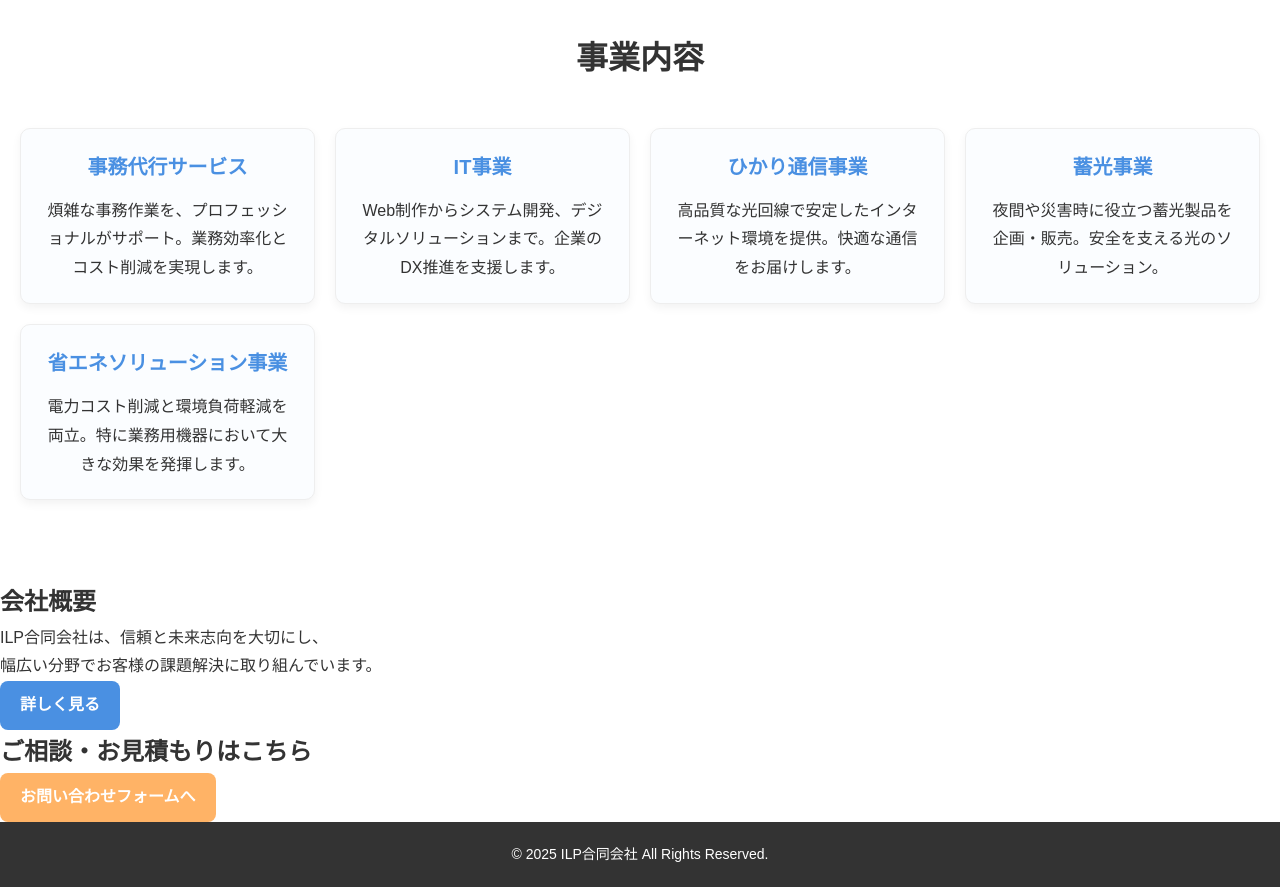
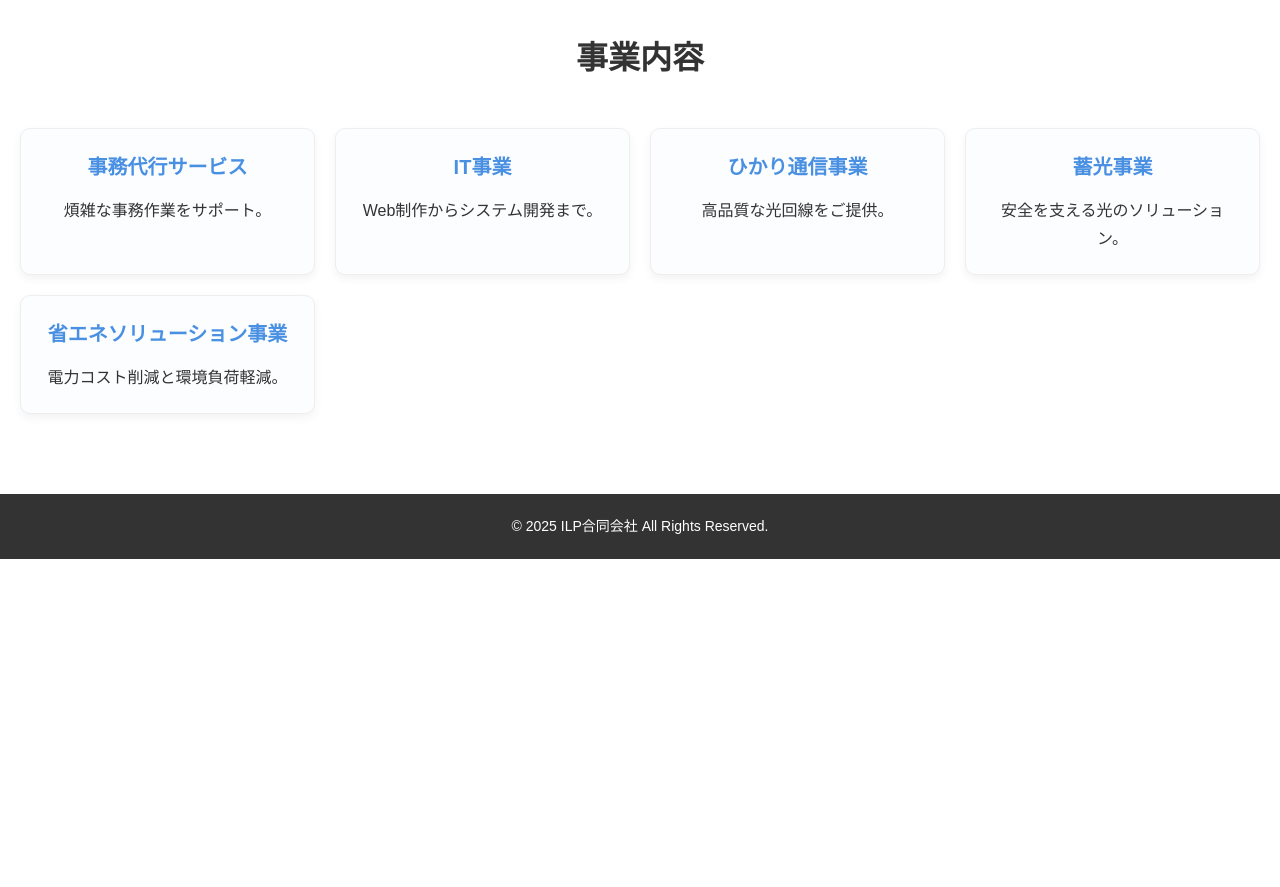
Before and after one commit to sakiko-22/ilp-website, a plain HTML site: page index.html in a window 1280 px wide. Shown: the part 760-1647 px from the top of the page. After the commit the page ends 1319 px from the top, so only its background shows below. Drawn offline with Linux system fonts and the light colour scheme.

Commit message:
Add files via upload

```diff
--- a/index.html
+++ b/index.html
@@ -8,7 +8,6 @@
   <script src="script.js" defer></script>
 </head>
 <body>
-    <!-- ヘッダー -->
   <header class="header">
     <div class="container">
       <img src="ILP-logo.png" alt="ILP合同会社" class="logo">
@@ -21,8 +20,7 @@
     </div>
   </header>
 
-    <!-- メインビジュアル（パララックス） -->
-    <section class="hero" style="background-image:url('hero-bg.jpg');">
+  <section class="hero">
     <div class="hero-content">
       <h1>信頼を、かたちに。<br>未来を、つなぐ。</h1>
       <p>事務代行から省エネソリューションまで、<br>ビジネスを支えるトータルパートナー</p>
@@ -30,48 +28,17 @@
     </div>
   </section>
 
-    <!-- 事業ダイジェスト -->
   <section class="services">
     <h2>事業内容</h2>
     <div class="service-grid">
-            <div class="service-card fade-in">
-                <h3>事務代行サービス</h3>
-                <p>煩雑な事務作業を、プロフェッショナルがサポート。業務効率化とコスト削減を実現します。</p>
-            </div>
-            <div class="service-card fade-in">
-                <h3>IT事業</h3>
-                <p>Web制作からシステム開発、デジタルソリューションまで。企業のDX推進を支援します。</p>
-            </div>
-            <div class="service-card fade-in">
-                <h3>ひかり通信事業</h3>
-                <p>高品質な光回線で安定したインターネット環境を提供。快適な通信をお届けします。</p>
-            </div>
-            <div class="service-card fade-in">
-                <h3>蓄光事業</h3>
-                <p>夜間や災害時に役立つ蓄光製品を企画・販売。安全を支える光のソリューション。</p>
-            </div>
-            <div class="service-card fade-in">
-                <h3>省エネソリューション事業</h3>
-                <p>電力コスト削減と環境負荷軽減を両立。特に業務用機器において大きな効果を発揮します。</p>
-            </div>
+      <div class="service-card fade-in"><h3>事務代行サービス</h3><p>煩雑な事務作業をサポート。</p></div>
+      <div class="service-card fade-in"><h3>IT事業</h3><p>Web制作からシステム開発まで。</p></div>
+      <div class="service-card fade-in"><h3>ひかり通信事業</h3><p>高品質な光回線をご提供。</p></div>
+      <div class="service-card fade-in"><h3>蓄光事業</h3><p>安全を支える光のソリューション。</p></div>
+      <div class="service-card fade-in"><h3>省エネソリューション事業</h3><p>電力コスト削減と環境負荷軽減。</p></div>
     </div>
   </section>
 
-    <!-- 会社概要ショート -->
-    <section class="about">
-        <h2>会社概要</h2>
-        <p>ILP合同会社は、信頼と未来志向を大切にし、<br>
-        幅広い分野でお客様の課題解決に取り組んでいます。</p>
-        <a href="about.html" class="btn">詳しく見る</a>
-    </section>
-
-    <!-- お問い合わせ誘導 -->
-    <section class="contact-cta">
-        <h2>ご相談・お見積もりはこちら</h2>
-        <a href="contact.html" class="btn btn-primary">お問い合わせフォームへ</a>
-    </section>
-
-    <!-- フッター -->
   <footer class="footer">
     <p>© 2025 ILP合同会社 All Rights Reserved.</p>
   </footer>
--- a/script.js
+++ b/script.js
@@ -1,12 +1,10 @@
-// ヒーローセクションのパララックス効果
+// スクロールアニメーション
 window.addEventListener("scroll", function () {
   const hero = document.querySelector(".hero");
   if (!hero) return;
   const scrollY = window.scrollY;
   hero.style.backgroundPositionY = `${scrollY * 0.5}px`;
 });
-
-// スクロールアニメーション（IntersectionObserver）
 const observer = new IntersectionObserver((entries, obs) => {
   entries.forEach(entry => {
     if (entry.isIntersecting) {
@@ -15,7 +13,6 @@ const observer = new IntersectionObserver((entries, obs) => {
     }
   });
 }, { threshold: 0.2 });
-
 document.querySelectorAll(".service-card").forEach(card => {
   observer.observe(card);
 });
```
Also changed, not shown: ILP-logo.png (added). Lines whose indentation alone changed are shown as unchanged.
